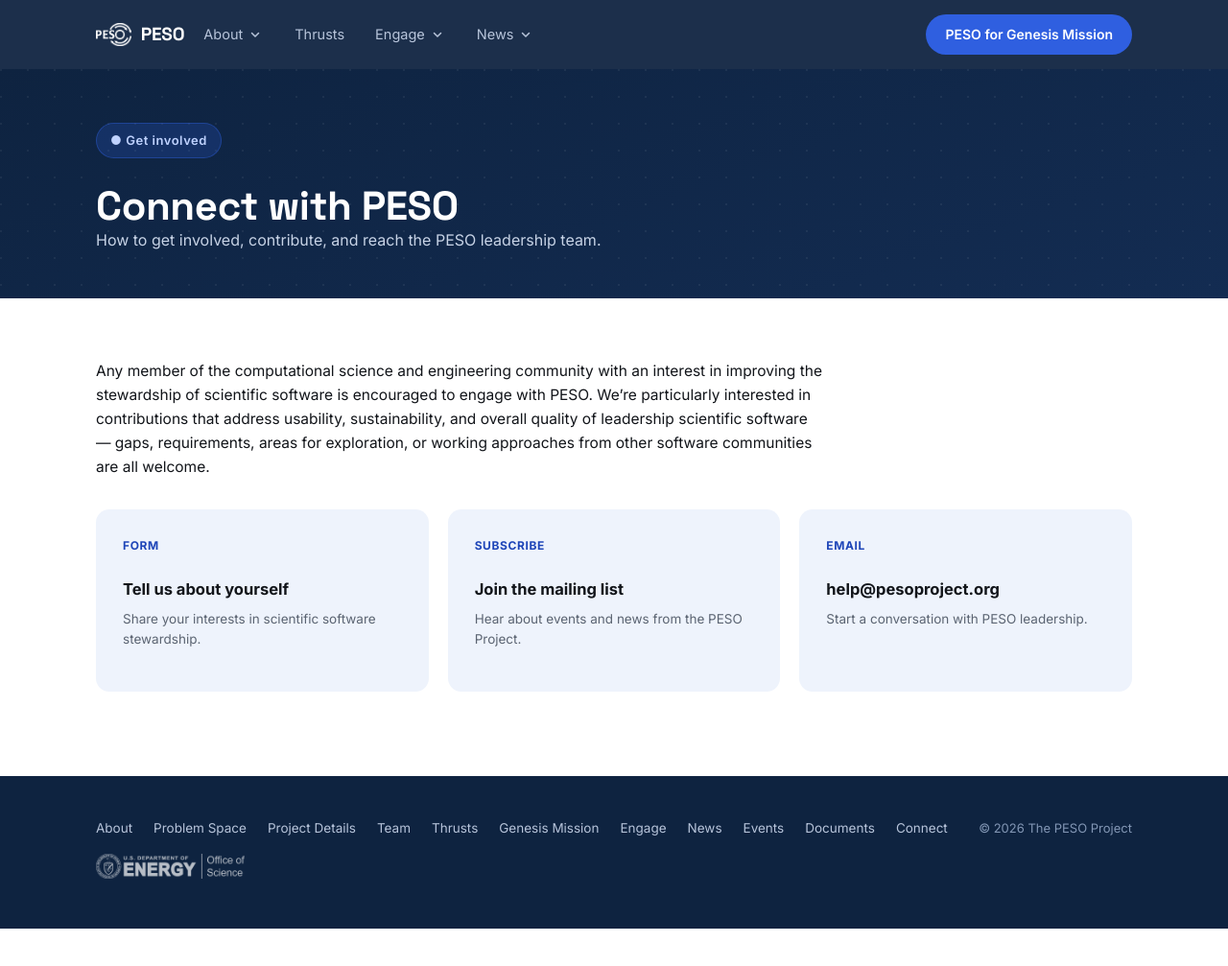
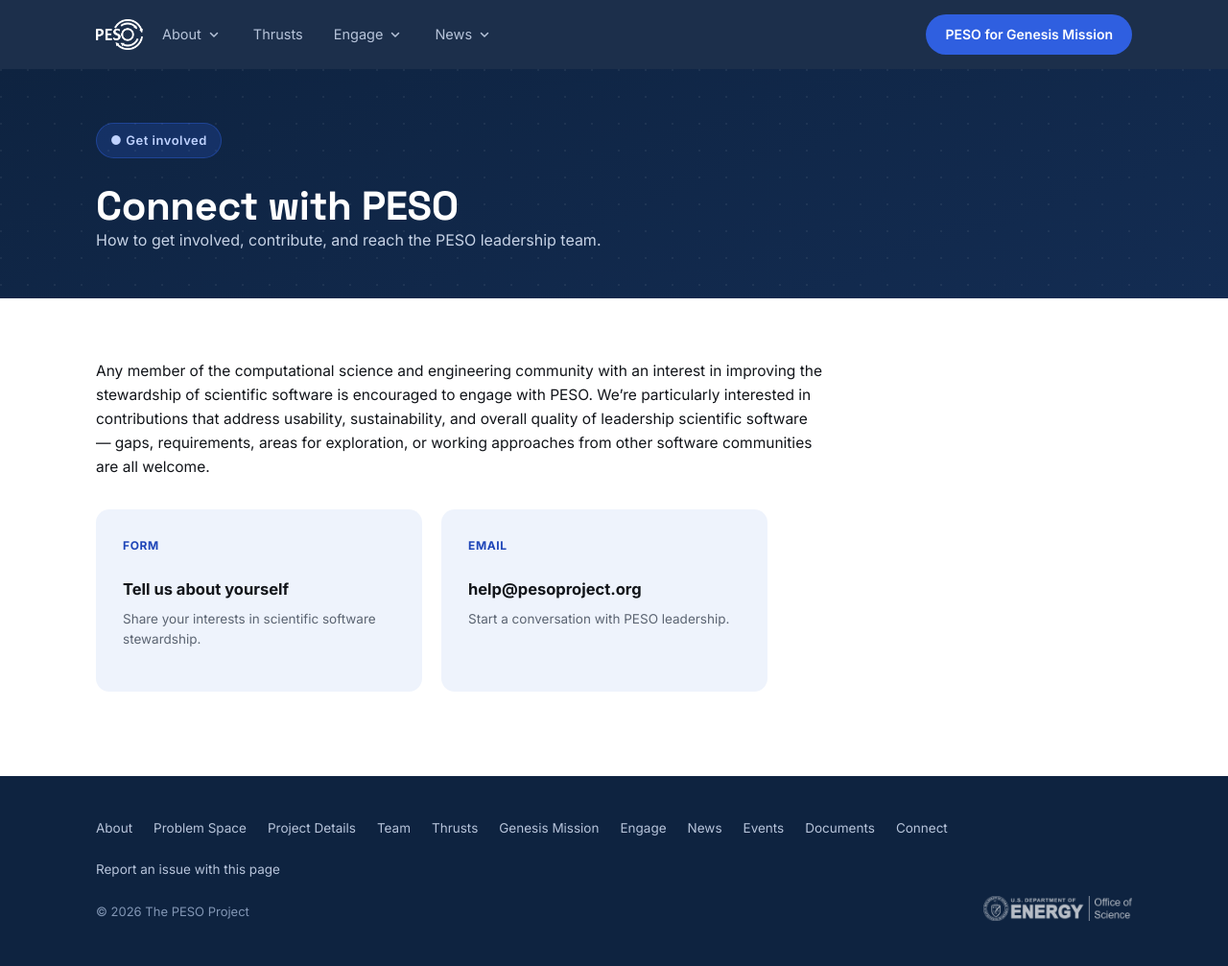
Before and after one commit to pesoproject/pesoproject.github.io, a Jekyll site: the page built from connect.md, in a window 1280 px wide and 1012 px high. Shown: the top 1007 px of the window at 96% size. Built offline with Jekyll 4.4.1, drawn with Linux system fonts in a browser that asks for light colours.

Commit message:
Remove nav wordmark, add per-page issue link, drop mailing list CTA
- Nav brand: removed the "PESO" text span next to the logo, since
  the PESO wordmark is already baked into the logo image itself.
  Bumped the logo's height slightly now that it's the sole mark.
- Footer: added a "Report an issue with this page" link that opens
  a pre-filled GitHub issue (title + page URL), similar to e4s.io's
  per-page feedback pattern.
- Removed the "Join the mailing list" connect-card from /connect
  (no mailing list exists) and the matching mention in the
  homepage's closing CTA band.

Co-Authored-By: Claude Sonnet 5 <noreply@anthropic.com>

```diff
--- a/_includes/footer.html
+++ b/_includes/footer.html
@@ -1,3 +1,8 @@
+{% capture issue_title %}Feedback on: {{ page.title | default: site.title }}{% endcapture %}
+{% capture issue_body %}Page: {{ site.url | default: "https://pesoproject.org" }}{{ page.url }}
+
+<!-- Describe what you'd like to see changed or fixed on this page. -->
+{% endcapture %}
 <div class="wrap">
     <div class="footer-links">
         <a href="/about">About</a>
@@ -11,6 +16,7 @@
         <a href="/news/events">Events</a>
         <a href="/news/documents">Documents</a>
         <a href="/connect">Connect</a>
+        <a href="https://github.com/pesoproject/pesoproject.github.io/issues/new?title={{ issue_title | url_encode }}&amp;body={{ issue_body | url_encode }}" target="_blank" rel="noopener">Report an issue with this page</a>
     </div>
     <span class="mono">© {{ site.time | date: '%Y' }} The PESO Project</span>
     <a href="https://science.osti.gov/ascr" target="_blank" rel="noopener">
--- a/_includes/nav.html
+++ b/_includes/nav.html
@@ -2,7 +2,6 @@
   <div class="wrap">
     <a class="brand" href="/">
       <img src="/images/peso-logo-no-bg.png" alt="PESO">
-      <span>PESO</span>
     </a>
 
     <div class="navlinks" id="navlinks">
--- a/assets/css/signal.css
+++ b/assets/css/signal.css
@@ -34,8 +34,7 @@ img{max-width:100%;}
 nav.site-nav{position:sticky; top:0; z-index:30; background:rgba(14,35,64,0.94); backdrop-filter:blur(8px);}
 nav.site-nav .wrap{display:flex; align-items:center; justify-content:space-between; height:72px; gap:20px;}
 .brand{display:flex; align-items:center; gap:10px; text-decoration:none;}
-.brand img{height:24px; width:auto; filter:brightness(0) invert(1);}
-.brand span{font-family:'Space Grotesk',sans-serif; font-weight:700; font-size:19px; color:#fff; letter-spacing:-0.01em;}
+.brand img{height:32px; width:auto; filter:brightness(0) invert(1);}
 
 .navlinks{display:flex; align-items:center; gap:32px; font-size:14.5px; color:#B7C4DA; flex:1;}
 .navlinks a{text-decoration:none; transition:color .15s;}
--- a/connect.md
+++ b/connect.md
@@ -8,8 +8,7 @@ permalink: /connect
 
 Any member of the computational science and engineering community with an interest in improving the stewardship of scientific software is encouraged to engage with PESO. We're particularly interested in contributions that address usability, sustainability, and overall quality of leadership scientific software — gaps, requirements, areas for exploration, or working approaches from other software communities are all welcome.
 
-<div class="connect-grid" style="margin-top:32px;">
+<div class="connect-grid" style="margin-top:32px; grid-template-columns:repeat(2,1fr); max-width:700px;">
   <a class="connect-card" href="https://docs.google.com/forms/d/e/1FAIpQLSdvbp-0Qou_Y0yFUsgV9nyNludJfY2kJn5s0ZkoFcz13Nj0rg/viewform" target="_blank" rel="noopener"><span class="tag">Form</span><h4>Tell us about yourself</h4><p>Share your interests in scientific software stewardship.</p></a>
-  <a class="connect-card" href="https://pesoproject.org" target="_blank" rel="noopener"><span class="tag">Subscribe</span><h4>Join the mailing list</h4><p>Hear about events and news from the PESO Project.</p></a>
   <a class="connect-card" href="mailto:help@pesoproject.org"><span class="tag">Email</span><h4>help@pesoproject.org</h4><p>Start a conversation with PESO leadership.</p></a>
 </div>
--- a/index.html
+++ b/index.html
@@ -54,7 +54,7 @@ permalink: /
   <div class="wrap">
     <div>
       <h2>Connect with PESO</h2>
-      <p>Share your interests, join the mailing list, or start a conversation with PESO leadership.</p>
+      <p>Share your interests or start a conversation with PESO leadership.</p>
     </div>
     <a class="btn-primary" href="/connect">Get involved →</a>
   </div>
```
